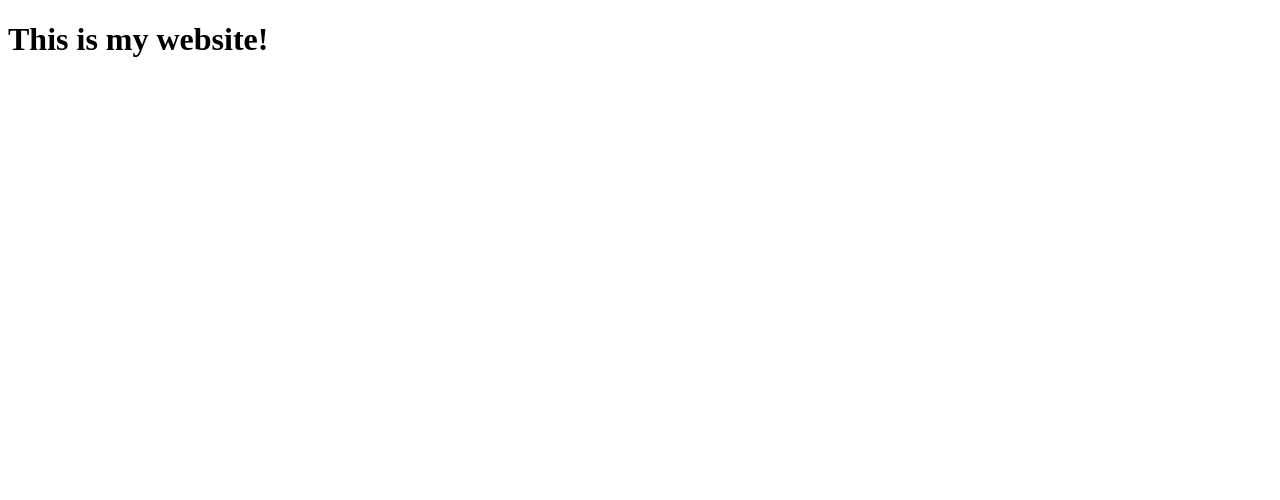
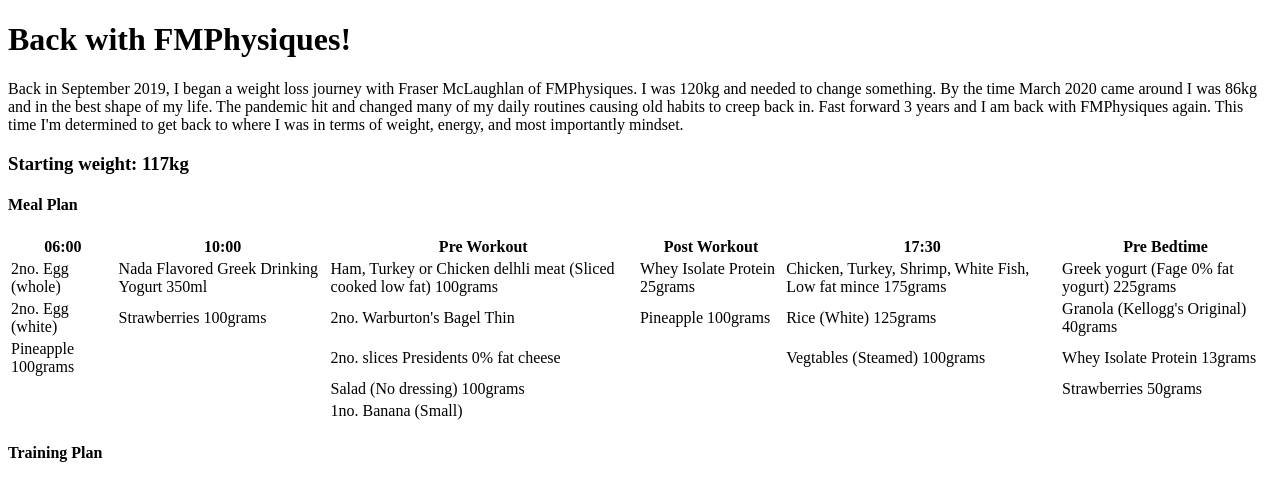
Before and after one commit to wayneomahony/wayneomahony.github.io, a plain HTML site: page index.html in a window 1280 px wide. Drawn offline with Linux system fonts and the light colour scheme.

Commit message:
Added meal plan

```diff
--- a/index.html
+++ b/index.html
@@ -1,9 +1,77 @@
 <!DOCTYPE html>
 <html lang="en">
     <head>
-        <title>My site</title>
+        <title>Weight loss journey</title>
     </head>
     <body>
-        <h1>This is my website!</h1>
+        <h1>Back with FMPhysiques!</h1>
+        <p>Back in September 2019, I began a weight loss journey
+            with Fraser McLaughlan of FMPhysiques. I was 120kg and
+            needed to change something. By the time March 2020
+            came around I was 86kg and in the best shape of my
+            life. The pandemic hit and changed many of my daily
+            routines causing old habits to creep back in. Fast
+            forward 3 years and I am back with FMPhysiques again.
+            This time I'm determined to get back to where I was
+            in terms of weight, energy, and most importantly
+            mindset.
+        </p>
+        <h3>Starting weight: 117kg</h3>
+        <h4>Meal Plan</h4>
+        <table>
+            <thead>
+                <tr>
+                    <th>06:00</th>
+                    <th>10:00</th>
+                    <th>Pre Workout</th>
+                    <th>Post Workout</th>
+                    <th>17:30</th>
+                    <th>Pre Bedtime</th>
+                </tr>
+            </thead>
+            <tbody>
+                <tr>
+                    <td>2no. Egg (whole)</td>
+                    <td>Nada Flavored Greek Drinking Yogurt 350ml</td>
+                    <td>Ham, Turkey or Chicken delhli meat (Sliced cooked low fat) 100grams</td>
+                    <td>Whey Isolate Protein 25grams</td>
+                    <td>Chicken, Turkey, Shrimp, White Fish, Low fat mince 175grams</td>
+                    <td>Greek yogurt (Fage 0% fat yogurt) 225grams</td>
+                </tr>
+                <tr>
+                    <td>2no. Egg (white)</td>
+                    <td>Strawberries 100grams</td>
+                    <td>2no. Warburton's Bagel Thin</td>
+                    <td>Pineapple 100grams</td>
+                    <td>Rice (White) 125grams</td>
+                    <td>Granola (Kellogg's Original) 40grams</td>
+                </tr>
+                <tr>
+                    <td>Pineapple 100grams</td>
+                    <td></td>
+                    <td>2no. slices Presidents 0% fat cheese</td>
+                    <td></td>
+                    <td>Vegtables (Steamed) 100grams</td>
+                    <td>Whey Isolate Protein 13grams</td>
+                </tr>
+                <tr>
+                    <td></td>
+                    <td></td>
+                    <td>Salad (No dressing) 100grams</td>
+                    <td></td>
+                    <td></td>
+                    <td>Strawberries 50grams</td>
+                </tr>
+                <tr>
+                    <td></td>
+                    <td></td>
+                    <td>1no. Banana (Small)</td>
+                    <td></td>
+                    <td></td>
+                    <td></td>
+                </tr>
+            </tbody>
+        </table>
+        <h4>Training Plan</h4>
     </body>
 </html>
```
